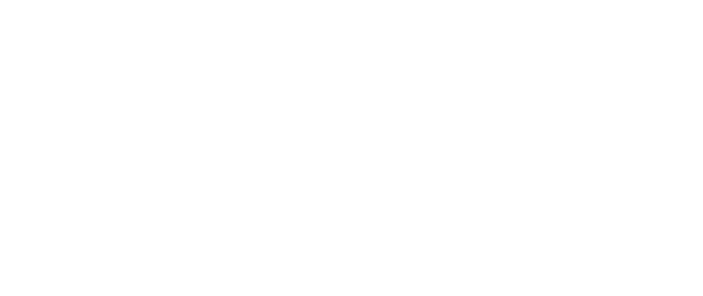
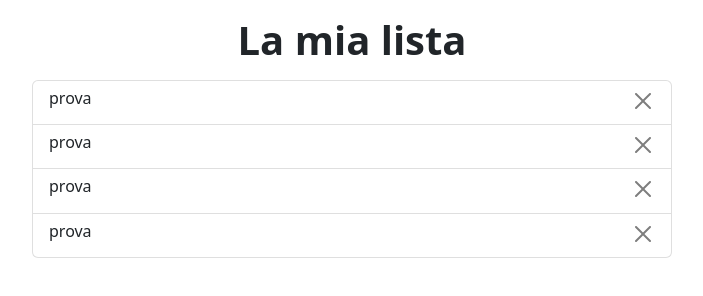
Before and after one commit to torone89/vue-todolist, a plain HTML site: page index.html in a window 1280 px wide. Shown: the whole page, without its empty margins (288-991 px from the left). Drawn offline with nearby package versions, Linux system fonts and the light colour scheme.

Commit message:
Complete struttura Base html

```diff
--- a/index.html
+++ b/index.html
@@ -42,9 +42,39 @@
 
 <body>
 
+<div id="root">
+    <!-- Intestazione -->
+    <header>
+<h1 class="fw-bold text-center my-3">La mia lista</h1>
+    </header>
+<!-- Contenuto Principale -->
+<main class="w-50 mx-auto">
+    <ul class="list-group my-2">
+        <li class="list-group-item justify-content-between d-flex">
+            <h6>prova
+            </h6>
+            <button type="button" class="btn-close"></button>
+        </li>
+        <li class="list-group-item justify-content-between d-flex">
+            <h6>prova
+            </h6>
+            <button type="button" class="btn-close"></button>
+        </li>
+        <li class="list-group-item justify-content-between d-flex">
+            <h6>prova
+            </h6>
+            <button type="button" class="btn-close"></button>
+        </li>
+        <li class="list-group-item justify-content-between d-flex">
+            <h6>prova
+            </h6>
+            <button type="button" class="btn-close"></button>
+        </li>
+    </ul>
+</main>
+</main>
+</div>
 
-    <!-- CONTENUTO PRINCIPALE -->
-    <main></main>
 
 
 
```
